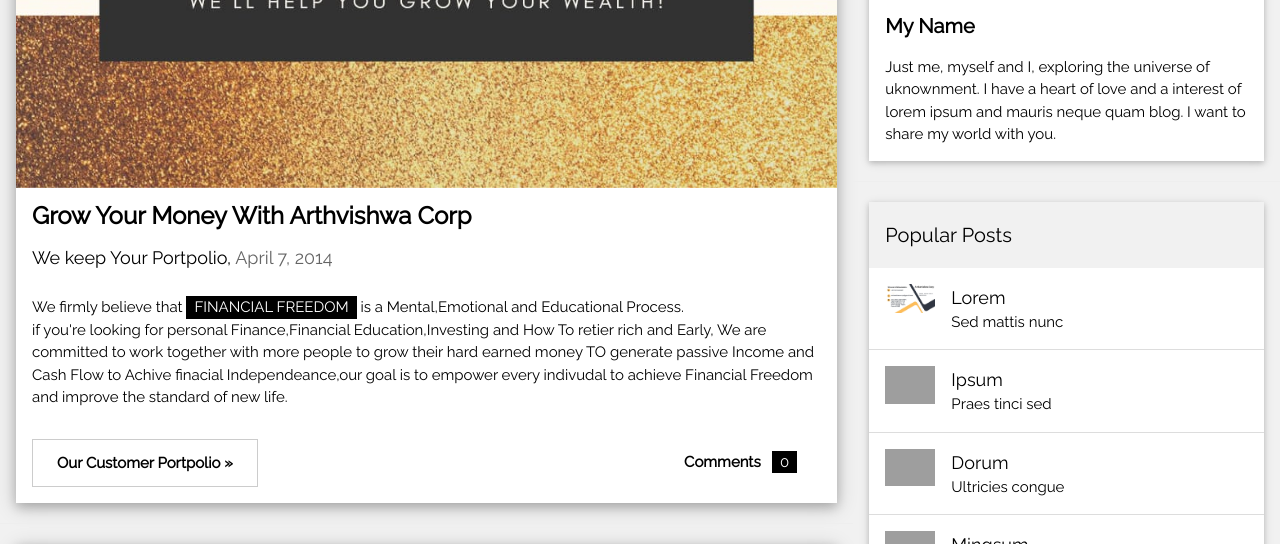
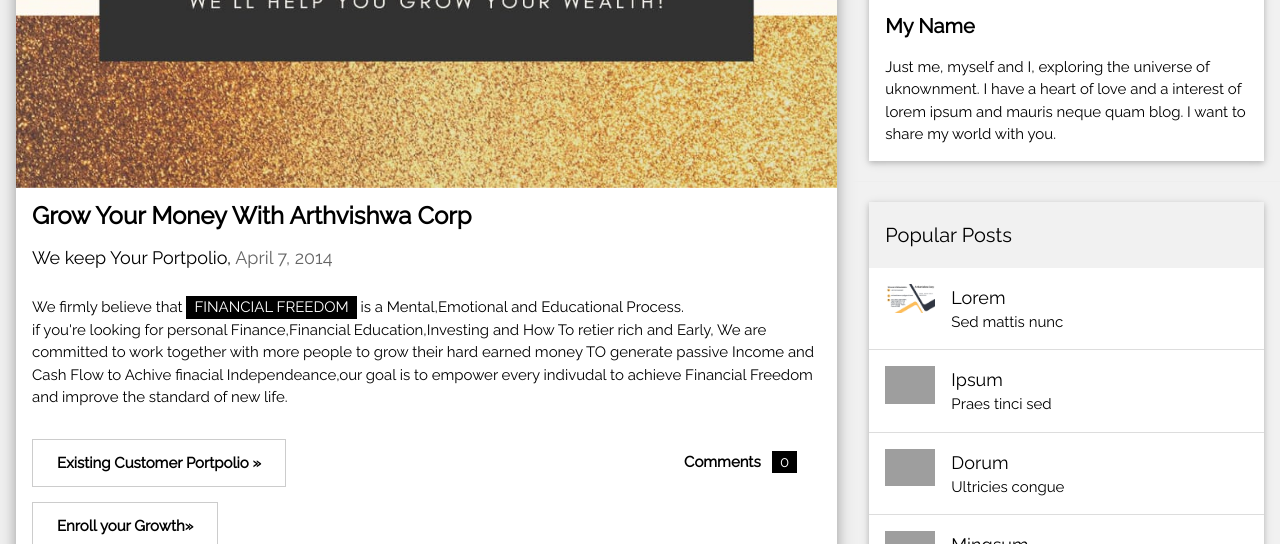
Before and after one commit to sanjay8459/arthwishwa, a Flask app: page / in a window 1280 px wide. Shown: the part 492-1036 px from the top of the page. Run offline with Flask 3, Linux system fonts and the light colour scheme; grey boxes are pictures that could not be loaded.

Commit message:
Update index1.html

```diff
--- a/templates/index1.html
+++ b/templates/index1.html
@@ -41,7 +41,8 @@ and is wrapped around the whole page content, except for the footer in this exam
       to empower every indivudal to achieve Financial Freedom and improve the standard of new life.</p>
       <div class="w3-row">
         <div class="w3-col m8 s12">
-          <p><button class="w3-button w3-padding-large w3-white w3-border"><b>Our Customer Portpolio »</b></button></p>
+          <p><button class="w3-button w3-padding-large w3-white w3-border"><b>Existing Customer Portpolio »</b></button></p>
+          <p><button class="w3-button w3-padding-large w3-white w3-border"><b>Enroll your Growth»</b></button></p>
         </div>
         <div class="w3-col m4 w3-hide-small">
           <p><span class="w3-padding-large w3-right"><b>Comments  </b> <span class="w3-tag">0</span></span></p>
```
